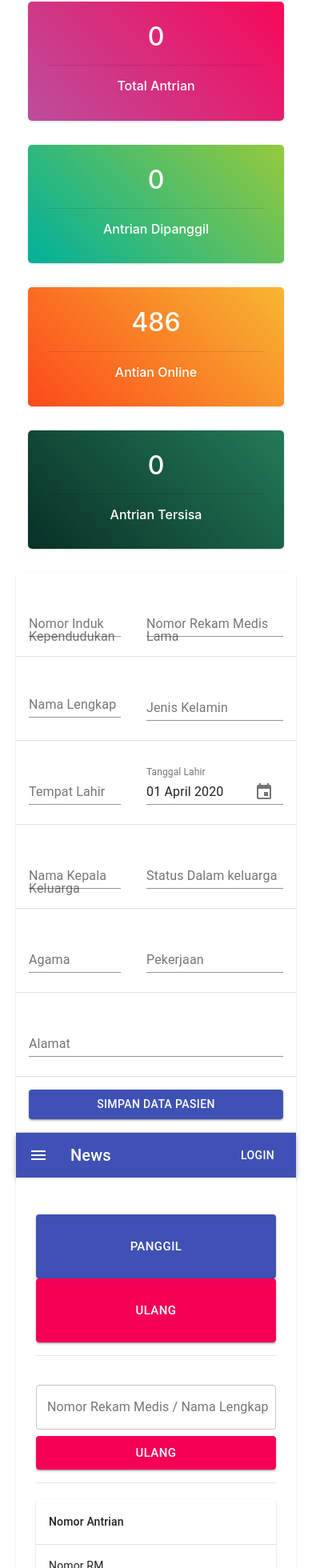
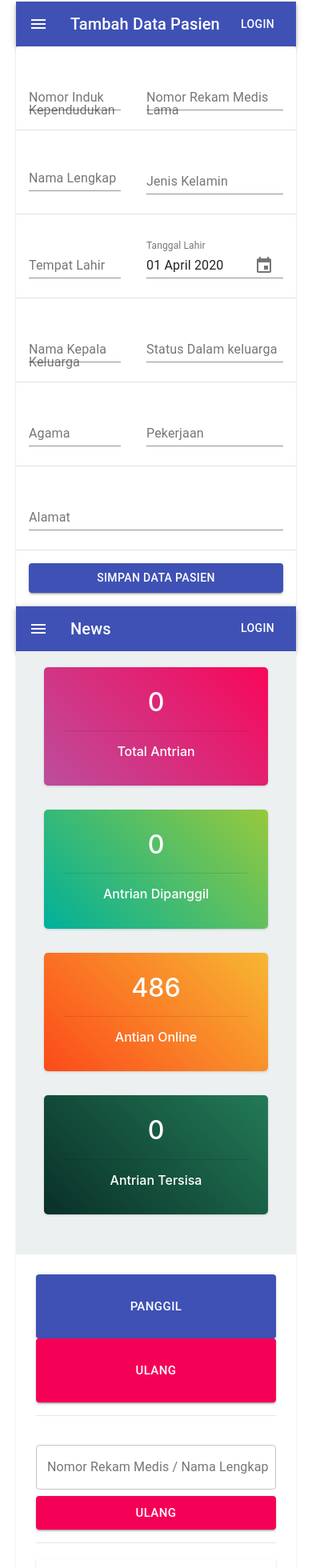
Before and after one commit to bzulamridn/RJ-Aplikasi-Pendaftaran-Antrian-Puskesmas, a React (Create React App) app: page / in a window 390 px wide. Shown: the part 18-1978 px from the top of the page at 80% size. Built offline with nearby package versions, Linux system fonts and the light colour scheme; no server answers.

Commit message:
masih kurang post cors

```diff
--- a/src/App.js
+++ b/src/App.js
@@ -46,16 +46,28 @@ function App() {
   const [dipanggil, setDipanggil] = useState('0');
   const [sisa, setSisa] = useState('0');
   const [poli, setPoli] = useState([]);
-  const [skr, setSkr] = useState('');
+  const [skr, setSkr] = useState('Nomor Antrian');
   const [kode, setKode] = useState('');
   const [pasienlist, setPasienList] = useState([]);
   const [rm, setRm] = useState('');
   const [idantri, setIdantri] = useState('');
-  const [rmfix, setRmfix] = useState('');
-  const [nama, setNama] = useState('');
-  const [alamat, setAlamat] = useState('');
-  const [umur, setUmur] = useState('');
+  const [rmfix, setRmfix] = useState('Nomor Rekam Medis');
+  const [nama, setNama] = useState('Nama Lengkap');
+  const [alamat, setAlamat] = useState('Alamat');
+  const [umur, setUmur] = useState('Umur');
   const [tanggal, setTanggal] = useState(new Date());
+  const [nik, setNik] = useState('')//nik
+  const [oldrm, setOldrm] = useState('')//oldrm
+  const [namapost, setNamapost] = useState('')//nama
+  const [jk, setJk] = useState('')//jk
+  const [tempatlahir, setTempatlahir] = useState('')//tempatlahir
+  const [tanggallahir, setTanggallahir] = useState('')//tanggal lahir
+  const [namakepalakeluarga, setNamakepalakeluarga] = useState('')//namakk
+  const [statusdalamkeluarga, setStatusdalamkeluarga] = useState('')//status
+  const [agama, setAgama] = useState('') //agama
+  const [pekerjaan, setPekerjaan] = useState('')//pelerjaan
+  const [alamatpost, setAlamatpost] = useState('')//alamat
+  const [nohp, setNohp] = useState('')//alamat
 
 
   useEffect(() => {
@@ -98,6 +110,26 @@ function App() {
       })
   }
 
+  function simpanPasien() {
+    axios.post('http://localhost/api/create_pasien/', {
+      nik: nik,
+      oldrm: oldrm,
+      nama: namapost,
+      jenis_kelamin: jk,
+      alamat: alamatpost,
+      tempat_lahir: tempatlahir,
+      tanggal_lahir: "200493",
+      no_hp: nohp,
+      nama_kepala_keluarga: namakepalakeluarga,
+      status: statusdalamkeluarga,
+      agama: agama,
+      pekerjaan: pekerjaan,
+    })
+      .then(res => {
+        console.log(res)
+      })
+  }
+
   async function substrRM() {
     let rmx = await rm.substring(0, 8)
     setRmfix(rmx);
@@ -133,62 +165,35 @@ function App() {
     <div>
       <div className="row">
         <div className="col-lg-6" >
+        <AppBar position="static">
+            <Toolbar>
+              <IconButton edge="start" className={classes.menuButton} color="inherit" aria-label="menu">
+                <MenuIcon />
+              </IconButton>
+              <Typography variant="h6" className={classes.title} >
+                Tambah Data Pasien
+                  </Typography>
+              <Button color="inherit">Login</Button>
+            </Toolbar>
+          </AppBar>
+          <div className="container">
 
-          <div className="container">
-            <div className="row">
-              <div className="col-md-4 col-xl-3">
-                <div className="card bg-c-blue order-card">
-                  <div className="card-block">
-                    <h2 className="text-center"><span>{total}</span></h2>
-                    <hr></hr>
-                    <h6 className="text-center">Total Antrian</h6>
-                  </div>
-                </div>
-              </div>
-              <div className="col-md-4 col-xl-3">
-                <div className="card bg-c-green order-card">
-                  <div className="card-block">
-                    <h2 className="text-center"><span>{dipanggil}</span></h2>
-                    <hr></hr>
-                    <h6 className="text-center">Antrian Dipanggil</h6>
-                  </div>
-                </div>
-              </div>
-              <div className="col-md-4 col-xl-3">
-                <div className="card bg-c-yellow order-card">
-                  <div className="card-block">
-                    <h2 className="text-center"><span>486</span></h2>
-                    <hr></hr>
-                    <h6 className="text-center">Antian Online</h6>
-                  </div>
-                </div>
-              </div>
-              <div className="col-md-4 col-xl-3">
-                <div className="card bg-c-pink order-card">
-                  <div className="card-block">
-                    <h2 className="text-center"><span>{sisa}</span></h2>
-                    <hr></hr>
-                    <h6 className="text-center">Antrian Tersisa</h6>
-                  </div>
-                </div>
-              </div>
-            </div>
             <div className="row">
               <TableContainer component={Paper} >
                 <Table className={classes.table} aria-label="simple table" disableElevation>
                   <TableHead>
                     <TableRow>
-                      <TableCell><TextField label="Nomor Induk Kependudukan" margin="normal" style={{ width: '100%' }} onChange={({ target }) => setRm(target.value)} /></TableCell>
-                      <TableCell><TextField label="Nomor Rekam Medis Lama" margin="normal" style={{ width: '100%' }} onChange={({ target }) => setRm(target.value)} /></TableCell>
+                      <TableCell><TextField label="Nomor Induk Kependudukan" margin="normal" style={{ width: '100%' }} onChange={({ target }) => setNik(target.value)} /></TableCell>
+                      <TableCell><TextField label="Nomor Rekam Medis Lama" margin="normal" style={{ width: '100%' }} onChange={({ target }) => setOldrm(target.value)} /></TableCell>
                     </TableRow>
                   </TableHead>
                   <TableBody>
                     <TableRow>
-                      <TableCell ><TextField label="Nama Lengkap" style={{ width: '100%' }} onChange={({ target }) => setRm(target.value)} /></TableCell>
-                      <TableCell ><TextField label="Jenis Kelamin" margin="normal" style={{ width: '100%' }} onChange={({ target }) => setRm(target.value)} /></TableCell>
+                      <TableCell ><TextField label="Nama Lengkap" style={{ width: '100%' }} onChange={({ target }) => setNamapost(target.value)} /></TableCell>
+                      <TableCell ><TextField label="Jenis Kelamin" margin="normal" style={{ width: '100%' }} onChange={({ target }) => setJk(target.value)} /></TableCell>
                     </TableRow>
                     <TableRow>
-                      <TableCell><TextField label="Tempat Lahir" margin="normal" style={{ width: '100%' }} onChange={({ target }) => setRm(target.value)} /></TableCell>
+                      <TableCell><TextField label="Tempat Lahir" margin="normal" style={{ width: '100%' }} onChange={({ target }) => setTempatlahir(target.value)} /></TableCell>
                       <TableCell>
                         <MuiPickersUtilsProvider utils={DateFnsUtils}>
                           <KeyboardDatePicker
@@ -198,6 +203,7 @@ function App() {
                             label="Tanggal Lahir"
                             format="dd MMMM y"
                             value={tanggal}
+
                             KeyboardButtonProps={{
                               'aria-label': 'change date',
                             }}
@@ -206,18 +212,18 @@ function App() {
                       </TableCell>
                     </TableRow>
                     <TableRow>
-                      <TableCell><TextField label="Nama Kepala Keluarga" margin="normal" style={{ width: '100%' }} onChange={({ target }) => setRm(target.value)} /></TableCell>
-                      <TableCell><TextField label="Status Dalam keluarga" margin="normal" style={{ width: '100%' }} onChange={({ target }) => setRm(target.value)} /></TableCell>
+                      <TableCell><TextField label="Nama Kepala Keluarga" margin="normal" style={{ width: '100%' }} onChange={({ target }) => setNamakepalakeluarga(target.value)} /></TableCell>
+                      <TableCell><TextField label="Status Dalam keluarga" margin="normal" style={{ width: '100%' }} onChange={({ target }) => setStatusdalamkeluarga(target.value)} /></TableCell>
                     </TableRow>
                     <TableRow>
-                      <TableCell><TextField label="Agama" margin="normal" style={{ width: '100%' }} onChange={({ target }) => setRm(target.value)} /></TableCell>
-                      <TableCell><TextField label="Pekerjaan" margin="normal" style={{ width: '100%' }} onChange={({ target }) => setRm(target.value)} /></TableCell>
+                      <TableCell><TextField label="Agama" margin="normal" style={{ width: '100%' }} onChange={({ target }) => setAgama(target.value)} /></TableCell>
+                      <TableCell><TextField label="Pekerjaan" margin="normal" style={{ width: '100%' }} onChange={({ target }) => setPekerjaan(target.value)} /></TableCell>
                     </TableRow>
                     <TableRow>
-                      <TableCell colSpan={2}><TextField label="Alamat" margin="normal" style={{ width: '100%' }} onChange={({ target }) => setRm(target.value)} /></TableCell>
+                      <TableCell colSpan={2}><TextField label="Alamat" margin="normal" style={{ width: '100%' }} onChange={({ target }) => setAlamatpost(target.value)} /></TableCell>
                     </TableRow>
                     <TableRow>
-                      <TableCell colSpan={2}> <Button variant="contained" color="primary" style={{ width: '100%' }} onClick={() => simpanprint()}>Simpan Data Pasien</Button></TableCell>
+                      <TableCell colSpan={2}> <Button variant="contained" color="primary" style={{ width: '100%' }} onClick={() => simpanPasien()}>Simpan Data Pasien</Button></TableCell>
                     </TableRow>
                   </TableBody>
                 </Table>
@@ -238,13 +244,48 @@ function App() {
               <Button color="inherit">Login</Button>
             </Toolbar>
           </AppBar>
-          <div className="card" style={{ borderRadius:0 }}>
-            <div className="card-block">
-              <div className='row' style={{ marginBottom: 20 }}>
-                <div className="col-lg-12">
-
+          <div className="card" style={{ borderRadius: 0 }}>
+            <div className="row" style={{ backgroundColor: '#ecf0f1', padding: 20, marginRight: 0,marginLeft: 0}}>
+              <div className="col-md-3 ">
+                <div className="card bg-c-blue order-card">
+                  <div className="card-block">
+                    <h2 className="text-center"><span>{total}</span></h2>
+                    <hr></hr>
+                    <h6 className="text-center">Total Antrian</h6>
+                  </div>
                 </div>
               </div>
+              <div className="col-md-3">
+                <div className="card bg-c-green order-card">
+                  <div className="card-block">
+                    <h2 className="text-center"><span>{dipanggil}</span></h2>
+                    <hr></hr>
+                    <h6 className="text-center">Antrian Dipanggil</h6>
+                  </div>
+                </div>
+              </div>
+              <div className="col-md-3 ">
+                <div className="card bg-c-yellow order-card">
+                  <div className="card-block">
+                    <h2 className="text-center"><span>486</span></h2>
+                    <hr></hr>
+                    <h6 className="text-center">Antian Online</h6>
+                  </div>
+                </div>
+              </div>
+              <div className="col-md-3">
+                <div className="card bg-c-pink order-card">
+                  <div className="card-block">
+                    <h2 className="text-center"><span>{sisa}</span></h2>
+                    <hr></hr>
+                    <h6 className="text-center">Antrian Tersisa</h6>
+                  </div>
+                </div>
+              </div>
+            </div>
+
+            <div className="card-block">
+
 
               <div className="row">
                 <div className="col-lg-6">
@@ -307,26 +348,21 @@ function App() {
                     <Table className={classes.table} aria-label="simple table" disableElevation>
                       <TableHead>
                         <TableRow>
-                          <TableCell>Nomor Antrian</TableCell>
-                          <TableCell align="right">{skr}</TableCell>
+                          <TableCell>{skr}</TableCell>
                         </TableRow>
                       </TableHead>
                       <TableBody>
                         <TableRow>
-                          <TableCell>Nomor RM</TableCell>
-                          <TableCell align="right">{rmfix}</TableCell>
+                          <TableCell>{rmfix}</TableCell>
                         </TableRow>
                         <TableRow>
-                          <TableCell>Nama Lengkap</TableCell>
-                          <TableCell align="right">{nama}</TableCell>
+                          <TableCell>{nama}</TableCell>
                         </TableRow>
                         <TableRow>
-                          <TableCell>Umur</TableCell>
-                          <TableCell align="right">{umur}</TableCell>
+                          <TableCell>{umur}</TableCell>
                         </TableRow>
                         <TableRow>
-                          <TableCell>Alamat</TableCell>
-                          <TableCell align="right">{alamat}</TableCell>
+                          <TableCell>{alamat}</TableCell>
                         </TableRow>
                       </TableBody>
                     </Table>
```
